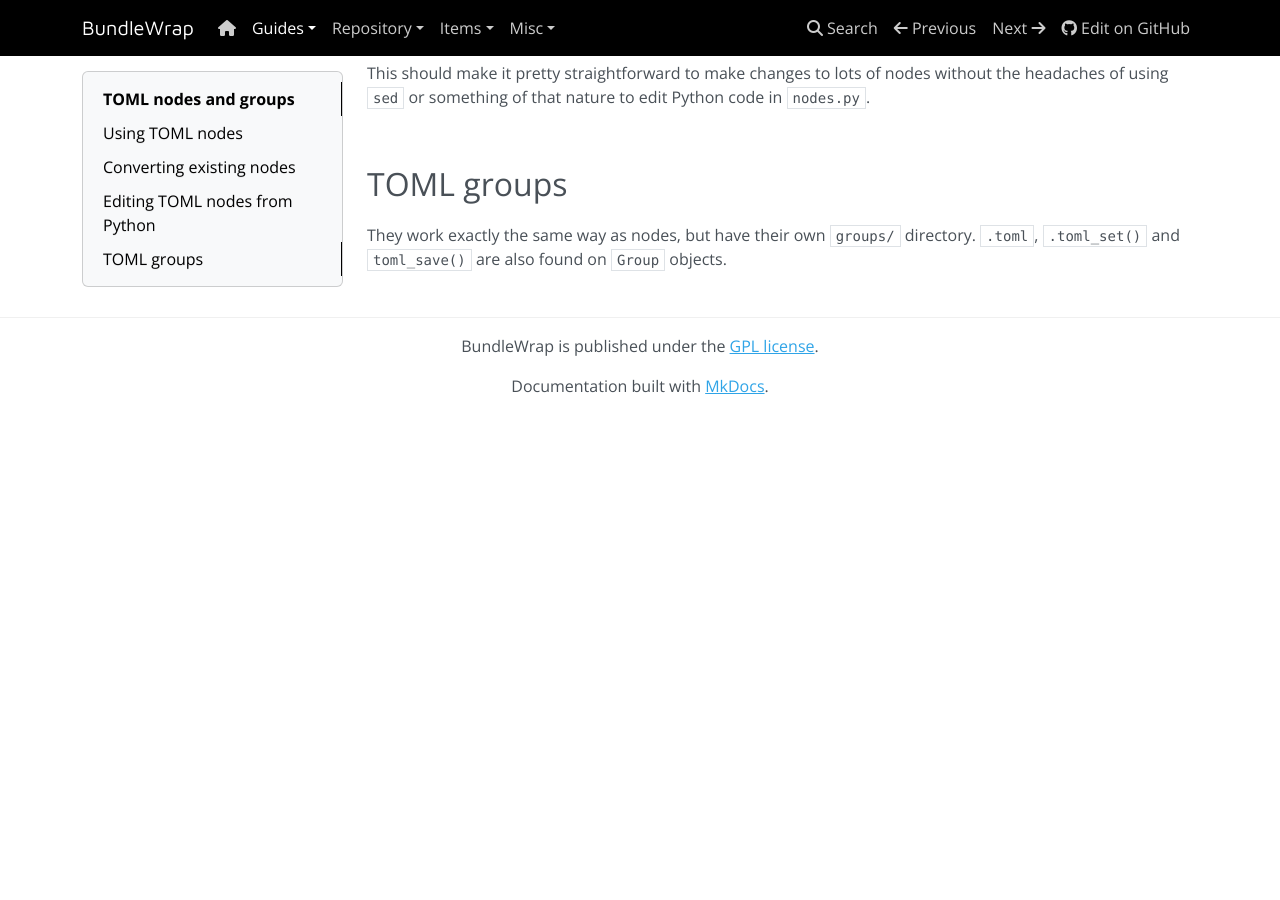
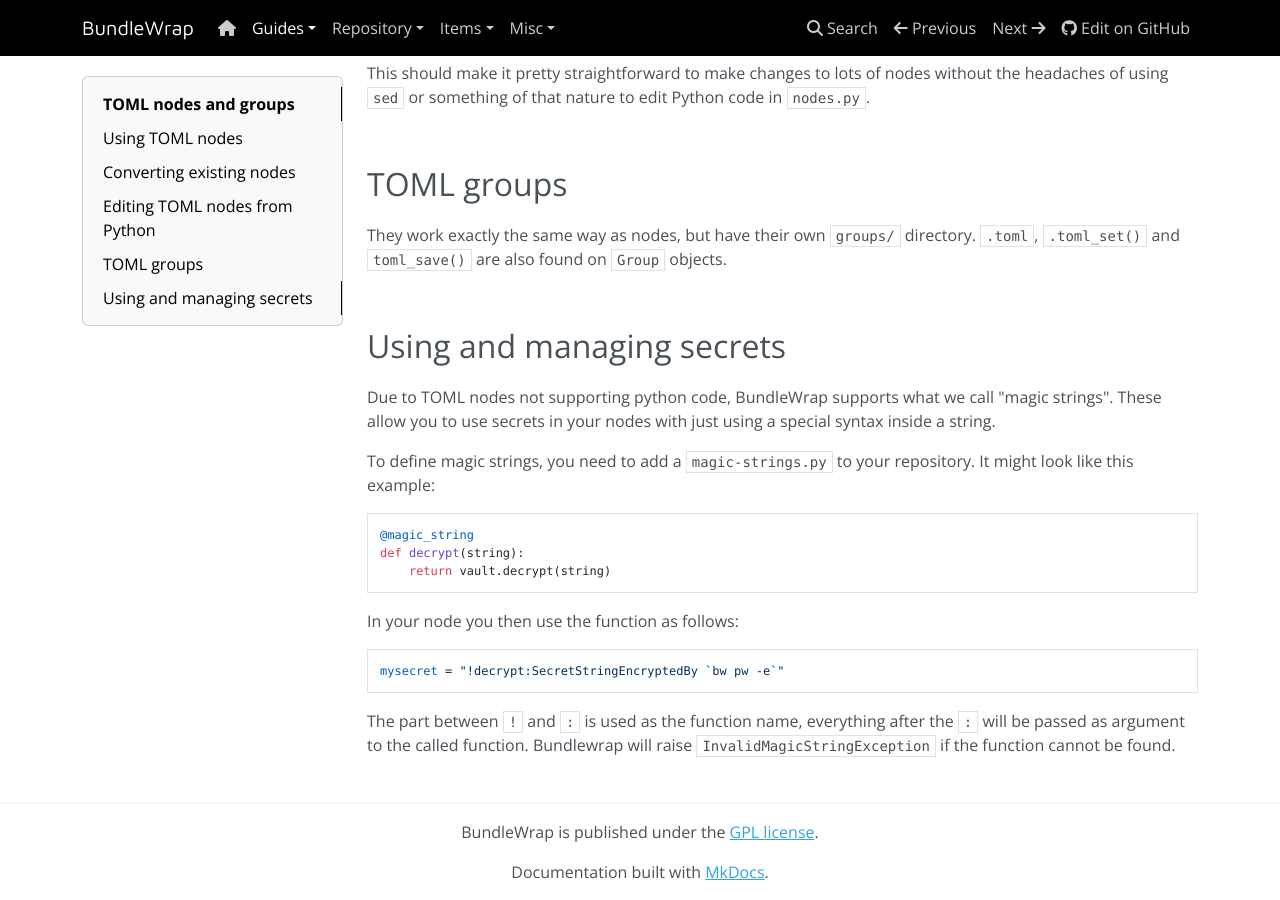
Before and after one commit to bundlewrap/bundlewrap, an MkDocs documentation site: the page built from docs/content/guide/toml.md, in a window 1280 px wide and 900 px high, scrolled down 1867 px. Built offline with MkDocs 1.6.1, drawn with Linux system fonts in a browser that asks for light colours; nearby versions of some CDN libraries; before the commit the page ends 2281 px from its top, so only the background shows below that.

Commit message:
Add magic string documentation to TOML node docs

````diff
--- a/docs/content/guide/toml.md
+++ b/docs/content/guide/toml.md
@@ -82,3 +82,29 @@
 ## TOML groups
 
 They work exactly the same way as nodes, but have their own `groups/` directory. `.toml`, `.toml_set()` and `toml_save()` are also found on `Group` objects.
+
+<br>
+
+## Using and managing secrets
+
+Due to TOML nodes not supporting python code, BundleWrap supports what we call "magic strings".
+These allow you to use secrets in your nodes with just using a special syntax inside a string.
+
+To define magic strings, you need to add a `magic-strings.py` to your repository. It might look like
+this example:
+
+```python
+@magic_string
+def decrypt(string):
+    return vault.decrypt(string)
+```
+
+In your node you then use the function as follows:
+
+```toml
+mysecret = "!decrypt:SecretStringEncryptedBy `bw pw -e`"
+```
+
+The part between `!` and `:` is used as the function name, everything after the `:` will be passed
+as argument to the called function. Bundlewrap will raise `InvalidMagicStringException` if the
+function cannot be found.
````
